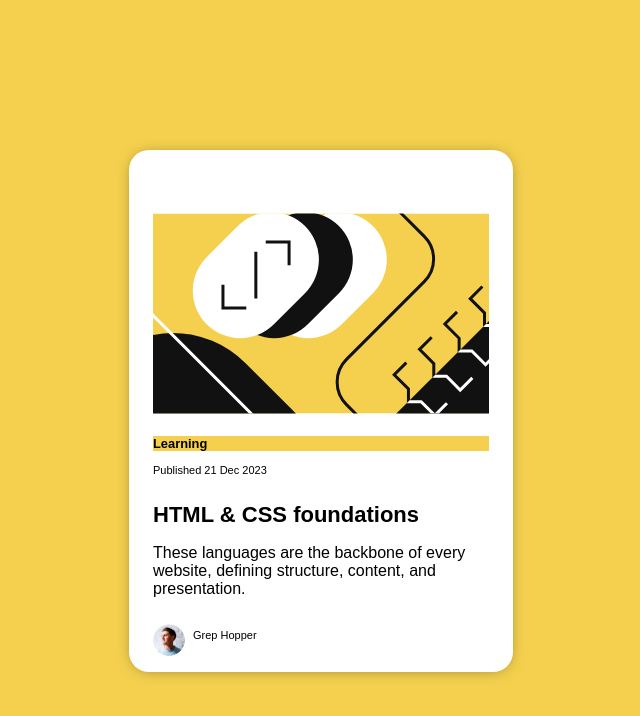
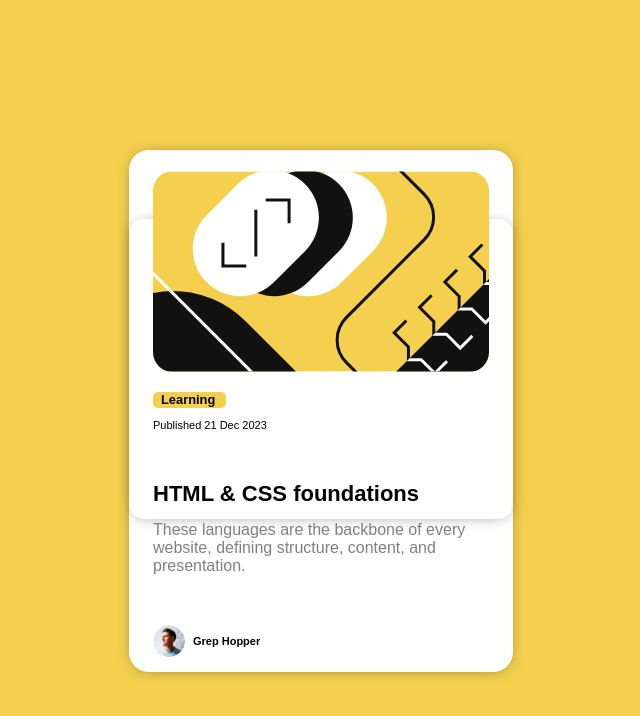
Before and after one commit to albecabrera/blog-preview-card-main, a plain HTML site: page index.html in a window 1280 px wide. Shown: the whole page, without its empty margins (319-959 px from the left). Drawn offline with Linux system fonts and the light colour scheme; a web font is replaced by a local one.

Commit message:
commit -m "otro cambio"

```diff
--- a/index.html
+++ b/index.html
@@ -9,35 +9,41 @@
   <link rel="icon" type="image/png" sizes="32x32" href="./assets/images/favicon-32x32.png">
 
   <title>Frontend Mentor | Blog preview card</title>
-
+  <link rel="stylesheet" href="https://fonts.google.com/specimen/Figtree">
   <!-- Feel free to remove these styles or customise in your own stylesheet 👍 -->
   <link rel="stylesheet" href="styles.css">
 </head>
 
 <body>
   <div class="main-card">
-
+    <div class="secondary-card">
       <div class="card-illustration">
-      <img src="./assets/images/illustration-article.svg" alt="Illustration">
+        <img class="illustration" src="./assets/images/illustration-article.svg" alt="Illustration">
       </div>
 
       <div class="attribution">
-    <h3 class="title">Learning</h3>
+        <div class="title">
+          <h3>Learning</h3>
 
-    Published 21 Dec 2023
+
+        </div>
+        <p>Published 21 Dec 2023</p>
         <br>
         <br>
 
         <h1>HTML & CSS foundations</h1>
 
-    <p class="description">These languages are the backbone of every <br> website, defining structure, content, and <br>
-      presentation.</p>
+        <p class="description">These languages are the backbone of every <br> website, defining structure, content, and
+          <br>
+          presentation.
+        </p>
 
         <!-- Inserta Grep´s image hier -->
         <div class="author-info">
-    <img  class="author-image" src="./assets/images/image-avatar.webp" alt="Grep Hopper">
+          <img class="author-image" src="./assets/images/image-avatar.webp" alt="Grep Hopper">
 
-    <p class="author">Grep Hopper</p>
+          <p class="author"><b>Grep Hopper</b></p>
+        </div>
       </div>
     </div>
   </div>
--- a/styles.css
+++ b/styles.css
@@ -1,8 +1,7 @@
 body {
   background-color: hsl(47, 88%, 63%);
-  font-family: "Poppins", sans-serif;
+  font-family: "Figtree", sans-serif;
   font-size: 14px;
-  margin: 0%;
 }
 .attribution {
   font-size: 11px;
@@ -18,12 +17,18 @@ body {
 
 .title {
   background-color: hsl(47, 88%, 63%);
-  display: flex;
-
+  margin-top: 20px;
+  width: 65px;
+  padding-left: 8px;
+  height: 16px;
+  border-radius: 5px;
 }
 
 .description {
   font-size: 16px;
+  color: hsl(0, 0%, 50%);
+  margin-top: 3px;
+  text-align: left;
 }
 
 .main-card {
@@ -40,20 +45,32 @@ body {
   box-shadow: 0 1px 15px -5px rgba(0, 0, 0, 0.5);
 }
 
+.secondary-card {
+  display: flex;
+  flex-direction: column;
+  justify-content: center;
+  align-items: center;
+  margin: 0 auto;
+  margin-top: -85px;
+  height: 300px;
+  width: 384px;
+  background-color: hsl(0, 0%, 100%);
+  box-shadow: 0 1px 15px -5px rgba(0, 0, 0, 0.5);
+  border-radius: 15px;
+}
+
 .card-illustration {
   display: flex;
-  justify-content: center;
-  align-items: center;
   width: 336px;
   height: 220px;
-  border-radius: 5px;
-  margin-top: -2px;
-
+  border-radius: 20px;
 }
 
 .author {
   width: 85px;
   height: 21px;
+  font-style: bold;
+  margin-top: 20px;
 }
 
 .author-image {
@@ -66,5 +83,11 @@ body {
   display: flex;
   align-items: center;
   gap: 8px;
-  margin-top: 20px;
+  margin-top: 40px;
 }
+
+.illustration {
+  width: 100%;
+  height: 100%;
+  border-radius: 20px;
+}
```
Lines whose indentation alone changed are shown as unchanged.
